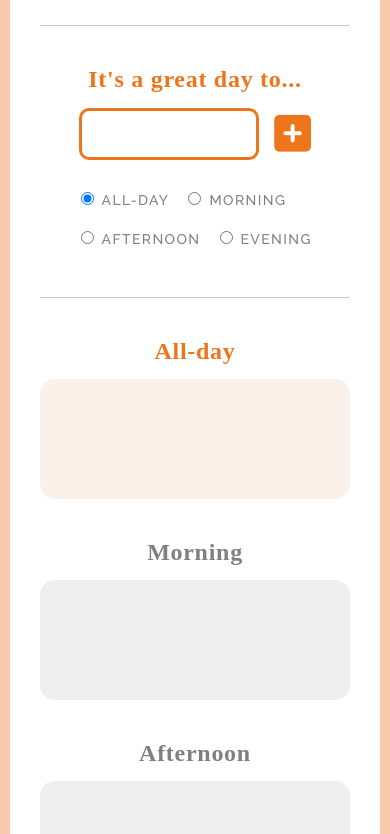
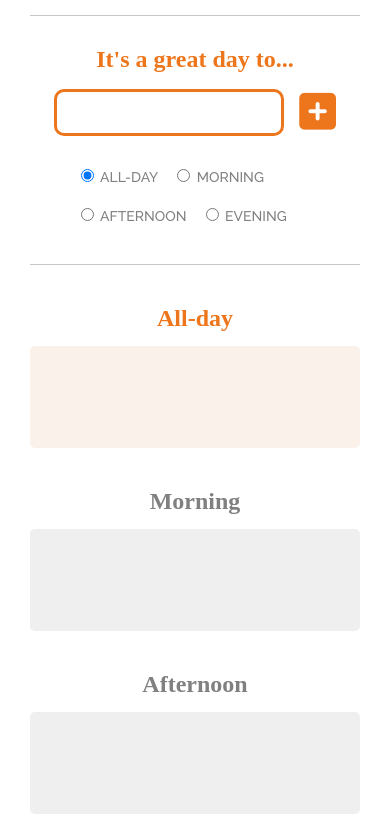
Before and after one commit to cassietu/fulfilling-day, a plain HTML site: page index.html in a window 390 px wide. Shown: the part 211-1045 px from the top of the page. Drawn offline with Linux system fonts and the light colour scheme; a web font is replaced by a local one.

Commit message:
Update mobile

```diff
--- a/style.scss
+++ b/style.scss
@@ -18,7 +18,6 @@ body {
 h1 {
   font-family: "DM Serif Display", serif;
   font-size: 28px;
-  letter-spacing: 0.03em;
   color: white;
 }
 
@@ -31,14 +30,12 @@ h2 {
 h3 {
   font-family: "DM Serif Text", serif;
   font-size: 50px;
-  letter-spacing: 0.03em;
   color: grey;
 }
 
 h4 {
   font-family: "DM Serif Text", serif;
   font-size: 24px;
-  letter-spacing: 0.03em;
   color: grey;
 }
 
@@ -111,7 +108,6 @@ header {
   #input-title {
     font-family: "DM Serif Text", serif;
     font-size: 30px;
-    letter-spacing: 0.03em;
     text-transform: none;
     margin-bottom: 15px;
   }
@@ -163,7 +159,6 @@ header {
     color: #ed751b;
     font-size: 16px;
     font-weight: 600;
-    letter-spacing: 0.1em;
     text-transform: uppercase;
     margin: 0 16px;
   }
@@ -320,7 +315,7 @@ header {
   .emptySpace {
     width: 100%;
     min-height: 120px;
-    border-radius: 15px;
+    border-radius: 10px;
     background-color: rgb(240, 239, 239);
     padding: 20px 12px;
   }
@@ -358,7 +353,6 @@ header {
     @include flexCenter();
     font-size: 16px;
     font-weight: 300;
-    letter-spacing: 0.03em;
     text-transform: uppercase;
     background-color: white;
     color: grey;
@@ -487,6 +481,10 @@ header {
   .todo-section {
     padding: 30px 0;
 
+    form input {
+      font-size: 18px;
+    }
+
     .select {
       justify-content: flex-start;
       flex-wrap: wrap;
@@ -511,6 +509,11 @@ header {
       width: 100%;
       margin: 0px;
       padding-bottom: 40px;
+    }
+
+    .emptySpace {
+      border-radius: 5px;
+      padding: 20px 8px;
     }
   }
 
@@ -549,7 +552,7 @@ header {
 
   .body-container {
     width: 100%;
-    border: 10px solid #f9cbac;
+    border: none;
     margin: 0;
     padding: 30px;
   }
@@ -559,11 +562,15 @@ header {
   }
 
   .todo-input {
-    width: 180px;
+    width: 100%;
   }
 
   .todo-section {
-    padding: 40px 0;
+    padding: 30px 0;
+
+    form input {
+      font-size: 18px;
+    }
 
     .select {
       flex-wrap: wrap;
@@ -590,6 +597,12 @@ header {
       margin: 0px;
       padding-bottom: 40px;
     }
+
+    .emptySpace {
+      min-height: 102px;
+      border-radius: 5px;
+      padding: 10px 4px;
+    }
   }
 
   .completed {
```
Also changed, not shown: style.css, 1 other file.
